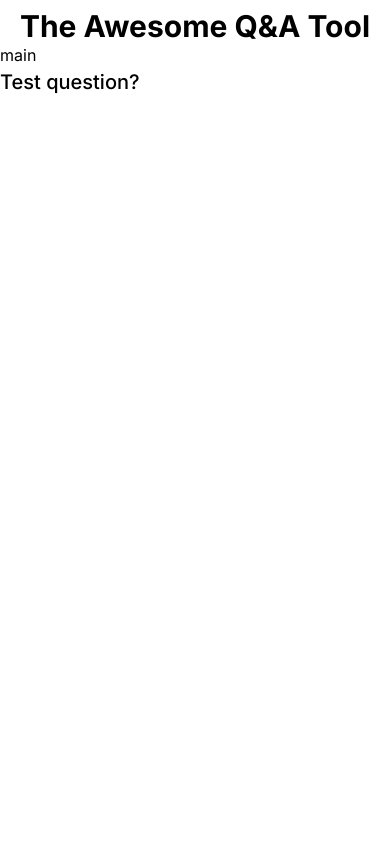
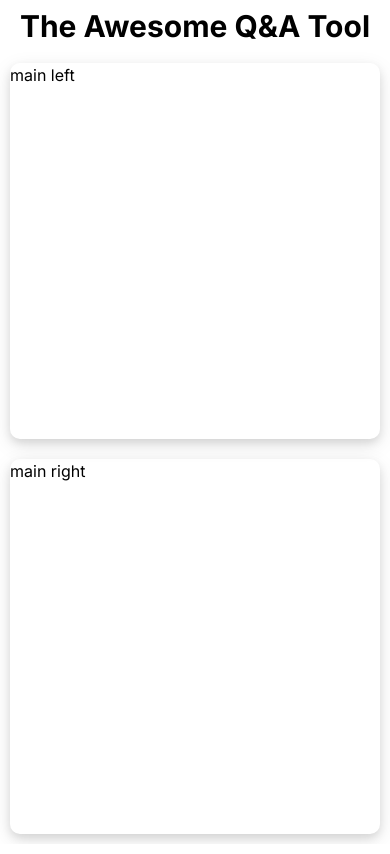
Before and after one commit to AlyonaGN/study-app, a Next.js app: page / in a window 390 px wide. Built offline with nearby package versions, Linux system fonts and the light colour scheme.

Commit message:
build responsive main layout

```diff
--- a/app/page.module.css
+++ b/app/page.module.css
@@ -1,2 +1,28 @@
 .main {
+  display: flex;
+  align-items: stretch;
+  flex-grow: 1;
 }
+
+.flexItem {
+  flex-grow: 1;
+}
+
+.shadowed {
+  border-radius: 10px;
+  box-shadow:
+    0 4px 8px rgba(0, 0, 0, 0.1),
+    0 6px 20px rgba(0, 0, 0, 0.1);
+  margin: 20px;
+}
+
+/* Change the layout direction for tablets and smaller devices */
+@media (max-width: 768px) {
+  .main {
+    flex-direction: column;
+  }
+
+  .shadowed {
+    margin: 10px;
+  }
+}
--- a/app/page.tsx
+++ b/app/page.tsx
@@ -1,11 +1,10 @@
 import styles from './page.module.css';
-import { Question } from './ui/components/question/Question';
 
 export default function Home() {
   return (
     <main className={styles.main}>
-      <div>main</div>
-      <Question question="Test question?" answer="Test answer" />
+      <div className={`${styles.flexItem} ${styles.shadowed}`}>main left</div>
+      <div className={`${styles.flexItem} ${styles.shadowed}`}>main right</div>
     </main>
   );
 }
--- a/app/styles.css
+++ b/app/styles.css
@@ -24,6 +24,11 @@ blockquote,
 dl,
 dd {
   margin: 0;
+}
+
+body {
+  display: flex;
+  flex-direction: column;
 }
 
 /* Remove list styles on ul, ol elements with a list role, which suggests default styling will be removed */
--- a/app/ui/components/form/Form.tsx
+++ b/app/ui/components/form/Form.tsx
@@ -11,7 +11,7 @@ interface FormProps {
   submitHandler: (state: unknown) => void;
 }
 
-const Form = ({ inputs, submitHandler }: FormProps) => {
+export const Form = ({ inputs, submitHandler }: FormProps) => {
   const [error, submitAction, isPending] = useActionState(submitHandler, null);
 
   return (
--- a/app/ui/components/heading/heading.module.css
+++ b/app/ui/components/heading/heading.module.css
@@ -1,6 +1,7 @@
 .heading {
   margin-top: 10px;
   text-align: center;
+  margin-bottom: 10px;
 }
 
 .heading1 {
```
Also changed, not shown: app/ui/components/questionForm/QuestionForm.tsx (added, +10 -0 lines), app/ui/components/questionForm/questionForm.module.css (added).
